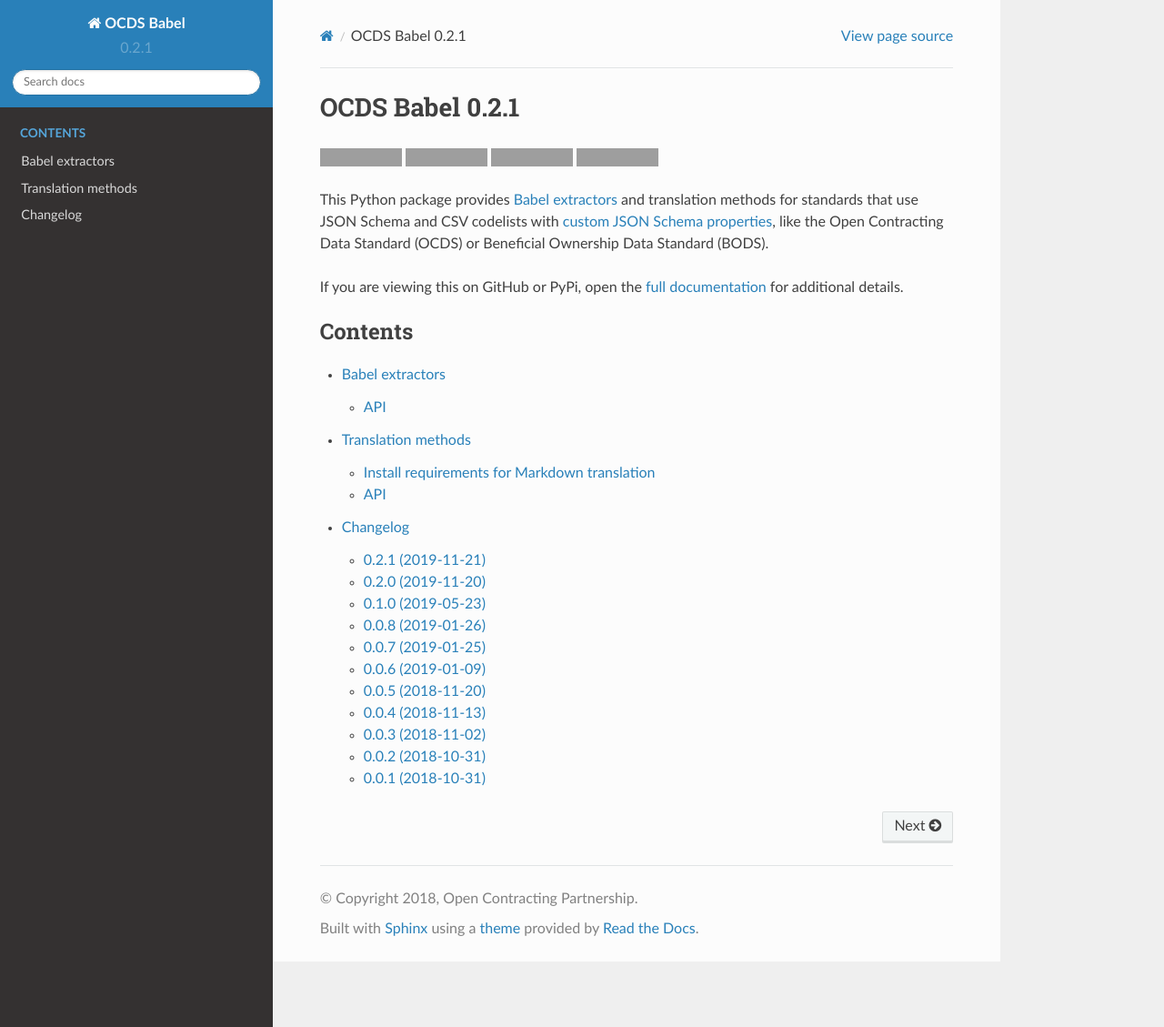
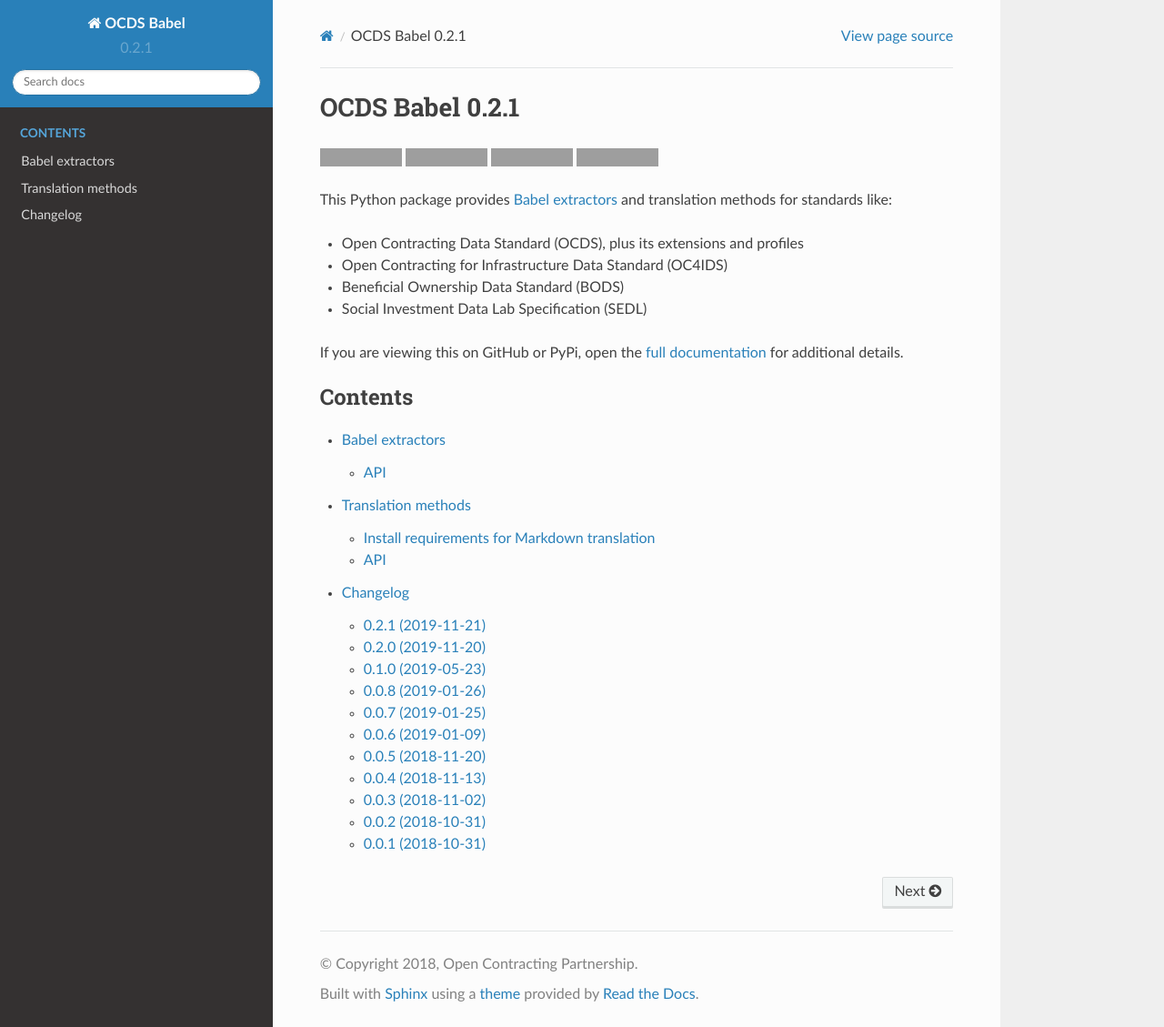
Before and after one commit to open-contracting/ocds-babel, a Sphinx documentation site: the page built from docs/index.rst, in a window 1280 px wide and 1129 px high. Shown: the whole window at 91% size. Built offline with Sphinx 7.4.7 and the Read the Docs theme 2.0.0, drawn with Linux system fonts in a browser that asks for light colours; grey boxes are pictures that could not be loaded.

Commit message:
Make fixes for ReadTheDocs, and update readme description

```diff
--- a/README.rst
+++ b/README.rst
@@ -1,6 +1,11 @@
 |PyPI Version| |Build Status| |Coverage Status| |Python Version|
 
-This Python package provides `Babel extractors <http://babel.pocoo.org/en/latest/messages.html>`__ and translation methods for standards that use JSON Schema and CSV codelists with `custom JSON Schema properties <https://os4d.opendataservices.coop/development/schema/#extended-json-schema>`__, like the Open Contracting Data Standard (OCDS) or Beneficial Ownership Data Standard (BODS).
+This Python package provides `Babel extractors <http://babel.pocoo.org/en/latest/messages.html>`__ and translation methods for standards like:
+
+* Open Contracting Data Standard (OCDS), plus its extensions and profiles
+* Open Contracting for Infrastructure Data Standard (OC4IDS)
+* Beneficial Ownership Data Standard (BODS)
+* Social Investment Data Lab Specification (SEDL)
 
 If you are viewing this on GitHub or PyPi, open the `full documentation <https://ocds-babel.readthedocs.io/>`__ for additional details.
 
--- a/docs/conf.py
+++ b/docs/conf.py
@@ -55,7 +55,7 @@
 # The theme to use for HTML and HTML Help pages.  See the documentation for
 # a list of builtin themes.
 #
-html_theme = 'alabaster'
+html_theme = 'default'
 
 # Add any paths that contain custom static files (such as style sheets) here,
 # relative to this directory. They are copied after the builtin static files,
@@ -64,6 +64,9 @@
 
 
 # -- Extension configuration -------------------------------------------------
+
+# Needed for ReadTheDocs (Sphinx 1.8).
+master_doc = 'index'
 
 autodoc_default_options = {
     'members': None,
```
